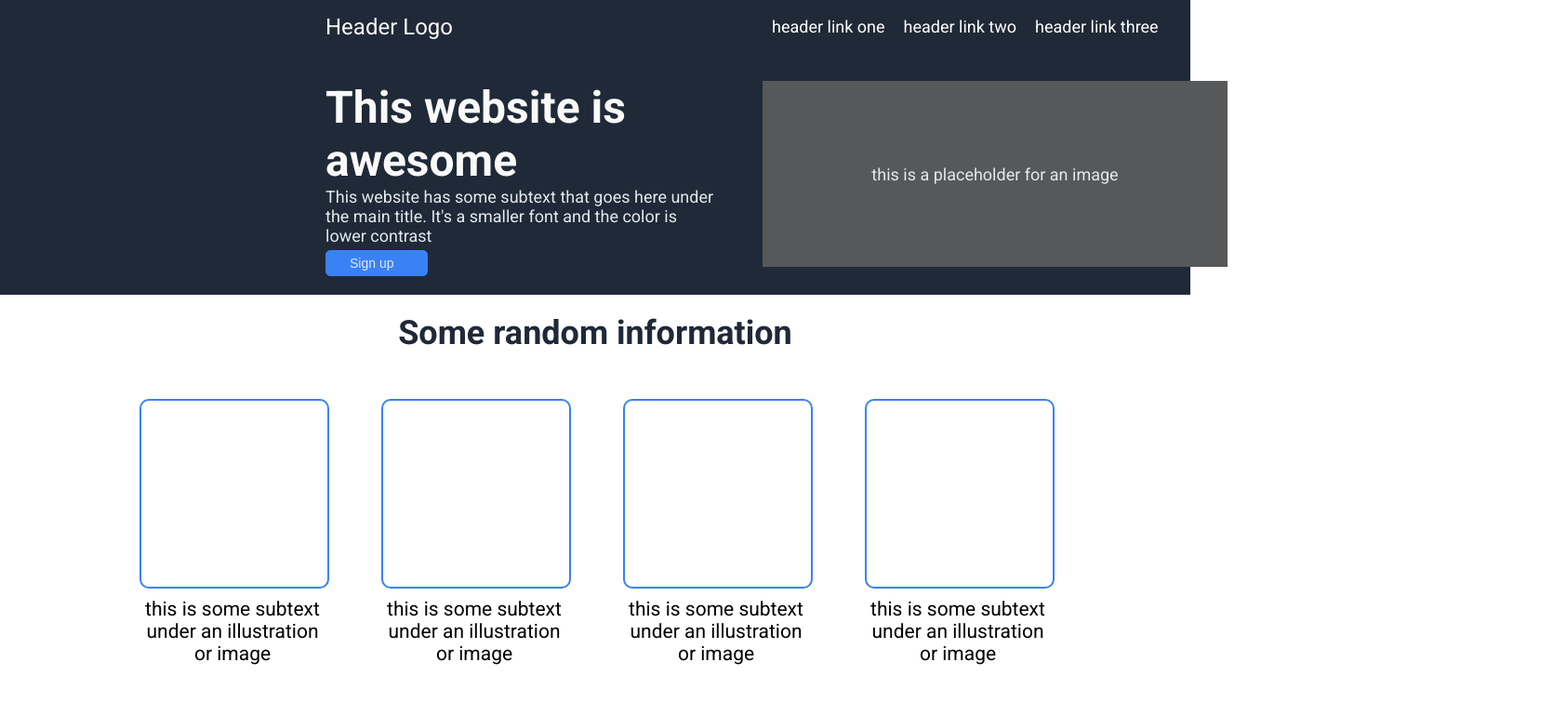
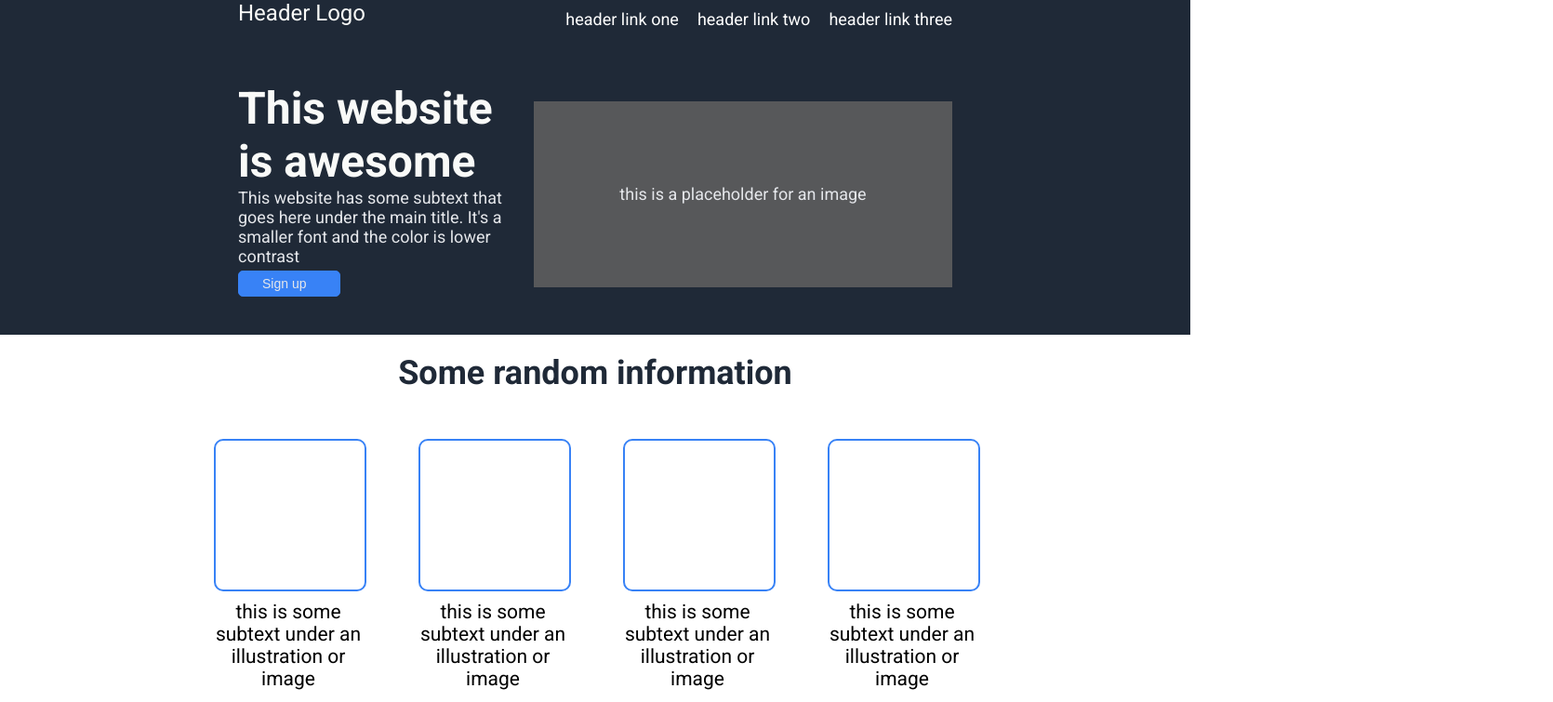
Before and after one commit to Srathpk/Landing, a plain HTML site: page index.html in a window 1280 px wide. Shown: the top 755 px of the page at 93% size, 1670 px wide, since content can reach past the window. Drawn offline with Linux system fonts and the light colour scheme.

Commit message:
Brought back percentages for width/height/padding/margin. Removed most min/max width. Revised class naming

```diff
--- a/index.html
+++ b/index.html
@@ -7,7 +7,7 @@
     <link rel="stylesheet" href="styles.css" />
   </head>
   <body>
-    <div class="header">
+    <!-- <div class="header">
       <div class="logo">Header Logo</div>
       <div class="links">
         <ul>
@@ -16,10 +16,11 @@
           <li><a href="#">header link three</a></li>
         </ul>
       </div>
-    </div>
+    </div> -->
     <div class="main">
-      <div class="first_q">
-        <div class="first_q_left">
+      <div class="hero">
+        <div class="hero_left">
+          <div class="logo">Header Logo</div>
           <h1>This website is awesome</h1>
           <p class="subtext">
             This website has some subtext that goes here under the main title.
@@ -27,9 +28,18 @@
           </p>
           <button class="button top">Sign up</button>
         </div>
-        <div class="first_q_right">
-          <div class="img_place">this is a placeholder for an image</div>
+        <div class="hero_right">
+          <div class="links">
+            <ul>
+              <li><a href="#">header link one</a></li>
+              <li><a href="#">header link two</a></li>
+              <li><a href="#">header link three</a></li>
+            </ul>
+            <div class="img_place">this is a placeholder for an image</div>
+          </div>
         </div>
+
+        <!-- </div> -->
       </div>
 
       <div class="second_q">
--- a/styles.css
+++ b/styles.css
@@ -6,107 +6,48 @@ body {
   display: flex;
   flex-direction: column;
 }
+/* Site is in a container "main" apart from footer*/
+.main {
+  display: flex;
+  flex-direction: column;
+  flex-grow: 1;
+  width: 100%;
+}
 
-/*
-The site layout -header/footer aside- is divided in "4 quarters".
-first_q, second_q, third_q and forth_q. A main container is used
-to accomodate all 4 quarters.
- */
-
-/* START Header, footer, lists and links */
-.header {
+/* Hero container is divided in two containers hero_left & hero_right */
+.hero {
   display: flex;
   justify-content: space-between;
-  width: 100%;
+  background-color: #1f2937;
+  padding-left: 20%;
+  padding-right: 20%;
+}
+/* --------------- */
+.hero_left {
+  display: flex;
+  flex-direction: column;
+  width: 450px;
+  height: 300px;
+  overflow: hidden;
+  padding-bottom: 30px;
+}
+
+.logo {
+  display: flex;
   align-items: center;
-
   background-color: #1f2937;
   color: #f9faf8;
   font-size: 24px;
 }
-.main {
-  display: flex;
-  flex-direction: column;
-  flex-grow: 1;
-}
-
-.logo {
-  display: flex;
-  padding-left: 350px;
-  min-width: 420px;
-}
-.links {
-  display: flex;
-  padding-right: 350px;
-}
-
-ul {
-  display: flex;
-  list-style-type: none;
-  font-size: 18px;
-  color: #e5e7eb;
-  min-width: 450px;
-}
-
-li {
-  padding-left: 20px;
-}
-
-a,
-a:visited {
-  text-decoration: none;
-  color: white;
-}
-
-.footer {
-  display: flex;
-  justify-content: center;
-  align-items: center;
-  background-color: #1f2937;
-  color: #e5e7eb;
-  font-size: 14px;
-  margin-top: auto;
-}
-
-/* End of Header, footer, lists and links */
-
-/* START First quarter */
-
-.first_q {
-  display: flex;
-  justify-content: space-between;
-  padding-top: 30px;
-  background-color: #1f2937;
-  width: 100%;
-}
-
-/* First quarter is divided in two quarters
-first_q_left and first_q_right */
-
-.first_q_left {
-  display: flex;
-  flex-direction: column;
-  padding-left: 350px;
-  padding-right: 50px;
-  max-width: 450px;
-  min-width: 420px;
-}
-
-.first_q_right {
-  display: flex;
-  align-items: center;
-  padding-right: 350px;
-}
-
-/* First quarters elements */
-/* Title, Subtext and a container for the image */
 
 h1 {
   margin: 0;
   background-color: #1f2937;
   font-size: 48px;
+  max-width: 415px;
   font-weight: bolder;
   color: #f9faf8;
+  padding-top: 60px;
 }
 
 .subtext {
@@ -114,6 +55,31 @@ h1 {
   margin: 0;
   font-size: 18px;
   color: #e5e7eb;
+}
+/* --------------- */
+.hero_right {
+  display: flex;
+  align-items: center;
+  width: 450px;
+  height: 300px;
+  padding-bottom: 60px;
+}
+
+ul {
+  display: flex;
+  justify-content: right;
+  list-style-type: none;
+  font-size: 18px;
+  color: #e5e7eb;
+  gap: 20px;
+  padding: 0px;
+  padding-bottom: 60px;
+}
+
+a,
+a:visited {
+  text-decoration: none;
+  color: white;
 }
 
 .img_place {
@@ -123,15 +89,15 @@ h1 {
   font-size: 18px;
   background-color: #57585a;
   color: #e5e7eb;
-  padding: 50px;
-  width: 400px;
-  height: 100px;
-  margin-bottom: 30px;
+  /* padding: 50px; */
+  width: 450px;
+  height: 200px;
+  /* margin-bottom: 30px; */
 }
 
-/* END of first quarter */
+/* End of Hero container */
 
-/* START Second quarter */
+/* Container with image tiles */
 
 .second_q {
   display: flex;
@@ -160,29 +126,27 @@ h2 {
 .texttile {
   text-align: center;
   font-size: 21px;
-  width: 200px;
+  width: 160px;
   padding: 10px 10px;
 }
 
 .tile {
   border-radius: 10px;
   border: 2px solid #3882f6;
-  height: 200px;
-  width: 200px;
+  height: 160px;
+  width: 160px;
   margin-bottom: 10px;
 }
 
-/* END of second quarter */
+/* End image tiles container */
 
-/* START third quarter */
+/* Container with quote */
 
 .third_q {
   display: flex;
   flex-direction: column;
   align-items: center;
   background-color: #e5e7eb;
-  /* margin-top: auto; */
-  /* margin-bottom: auto; */
 }
 
 .quote {
@@ -193,19 +157,19 @@ h2 {
   font-size: 36px;
   padding-left: 525px;
   padding-right: 525px;
-  min-width: 500px;
-  max-width: 850px;
+  width: 43%;
 }
 .author {
-  text-align: right;
+  display: flex;
+  justify-content: right;
+  width: 40%;
   font-weight: bolder;
   font-size: 18px;
-  width: 60%;
 }
 
-/* END of third quarter */
+/* End quote container */
 
-/* START forth quarter */
+/* Call to action container */
 
 .forth_q {
   display: flex;
@@ -213,8 +177,8 @@ h2 {
   align-items: center;
   flex-grow: 0;
   background-color: #3882f6;
-  margin: 50px 350px;
-  padding: 25px 0px;
+  margin: 50px 20%;
+  padding: 25px 0px 25px 0px;
   border-radius: 5px;
   min-width: 500px;
 }
@@ -242,9 +206,19 @@ h2 {
   font-size: 0.8em;
 }
 
-/* END forth quarter */
+/* End Call to action container */
 
-/*-------Buttons-------*/
+/* Footer and buttons */
+
+.footer {
+  display: flex;
+  justify-content: center;
+  align-items: center;
+  background-color: #1f2937;
+  color: #e5e7eb;
+  font-size: 14px;
+  margin-top: auto;
+}
 
 button {
   display: flex;
```
